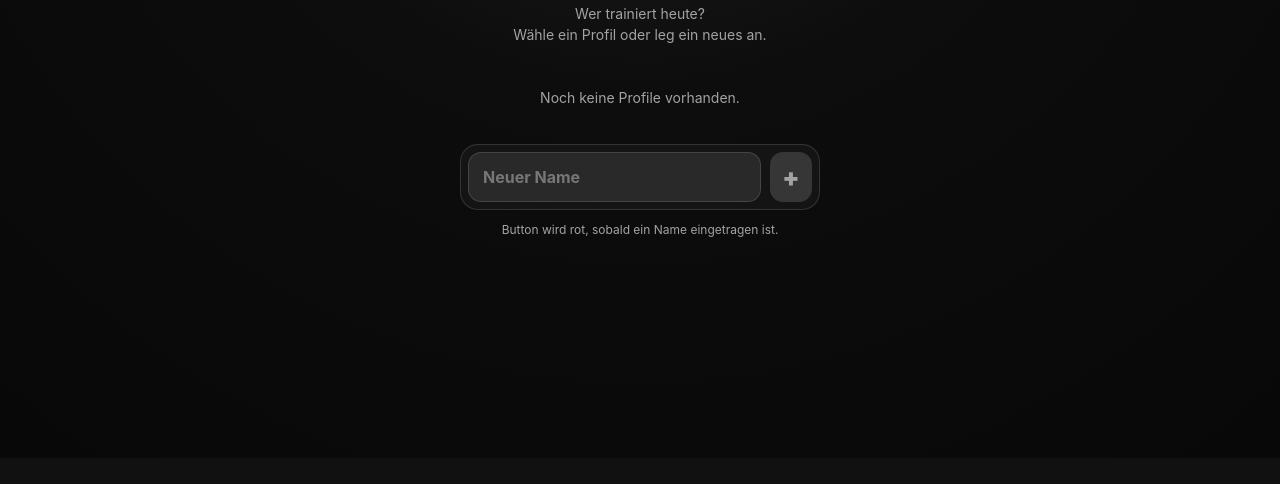
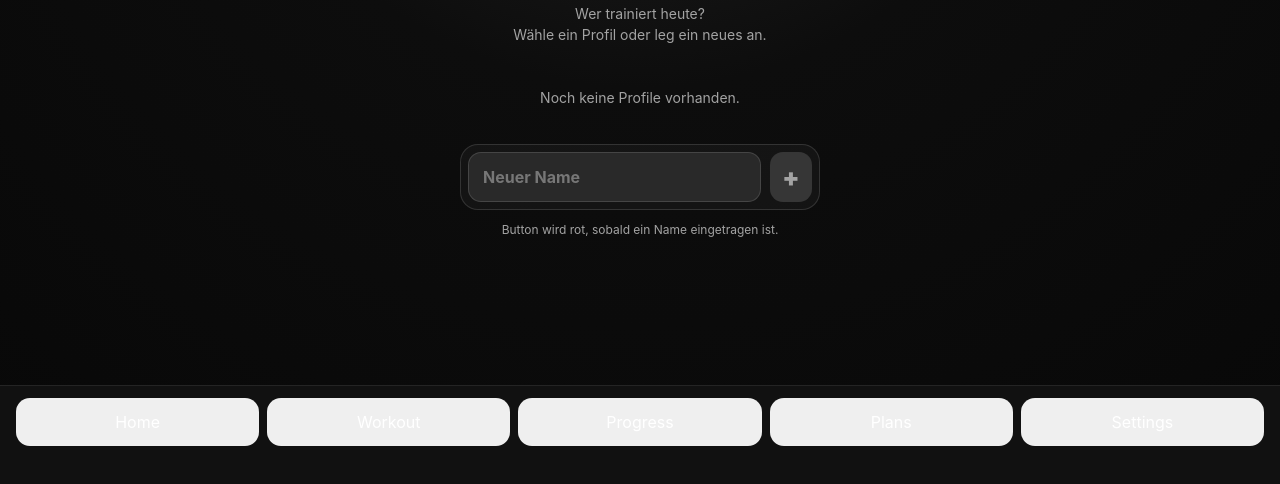
Before and after one commit to tobabyyy/GymApp, a plain HTML site: page index.html in a window 1280 px wide. Shown: the part 342-826 px from the top of the page. Drawn offline with nearby package versions, Linux system fonts and the light colour scheme.

Commit message:
Add files via upload

```diff
--- a/index.html
+++ b/index.html
@@ -62,7 +62,15 @@
 
   <script src="js/storage.js"></script>
   <script src="js/data.js"></script>
-<script src="js/supabase.js"></script>
   <script src="js/app.js"></script>
+
+<div class="bottom-nav">
+  <button>Home</button>
+  <button>Workout</button>
+  <button>Progress</button>
+  <button>Plans</button>
+  <button>Settings</button>
+</div>
+
 </body>
 </html>
```
